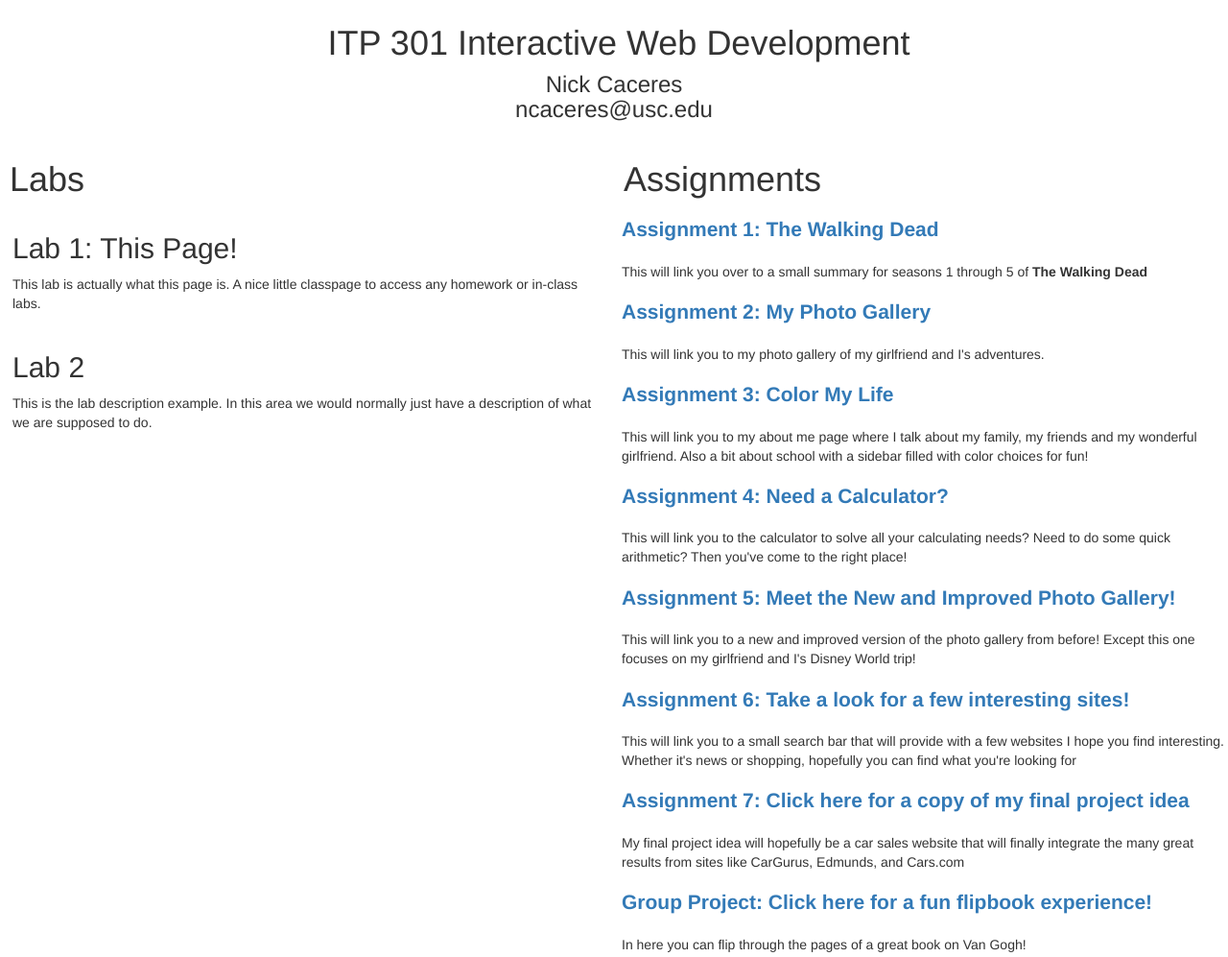
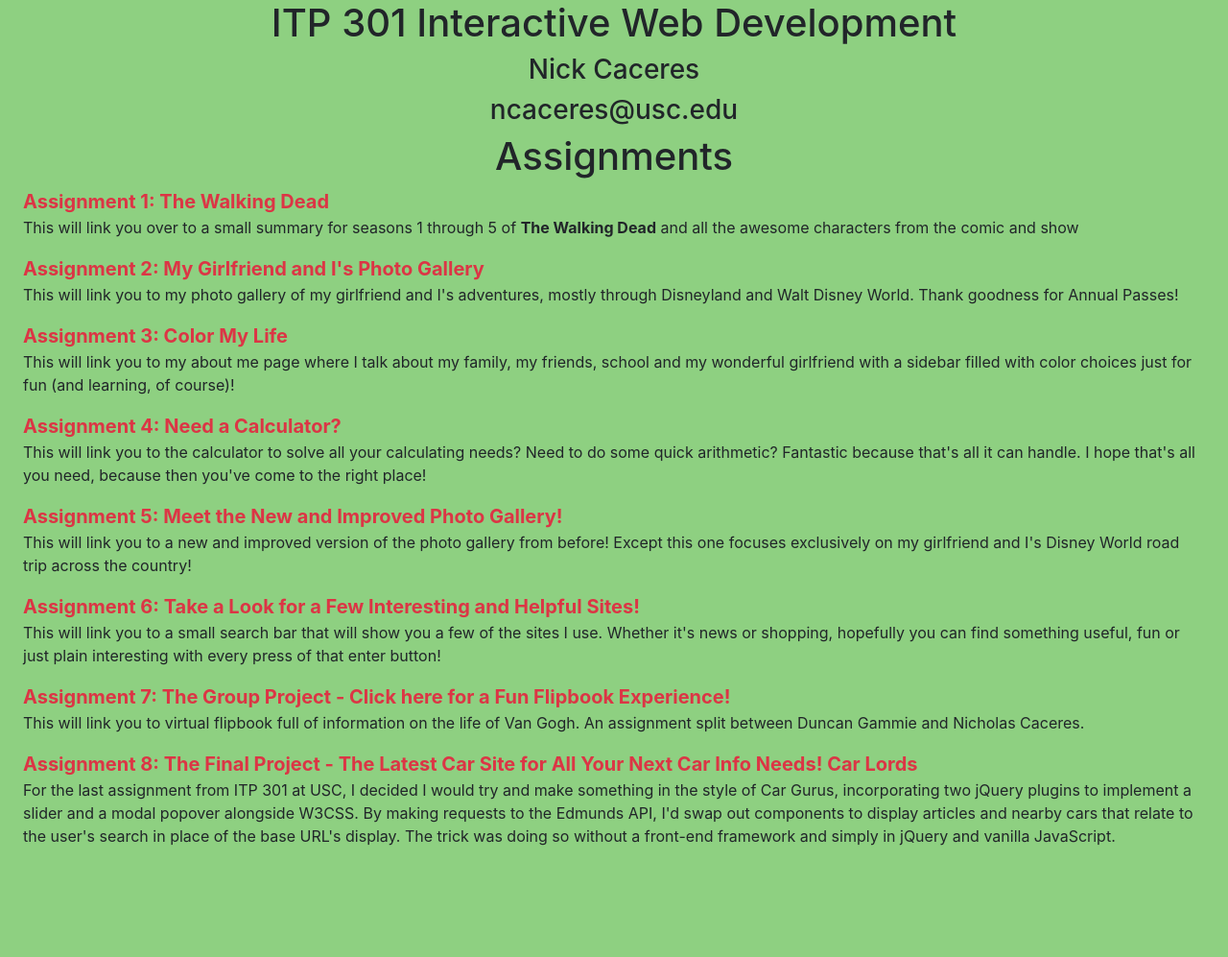
Before and after one commit to NLCaceres/usc-profile-site, a plain HTML site: page classpage.html in a window 1280 px wide. Shown: the top 997 px of the page at 96% size. After the commit the page ends 899 px from the top, so only its background shows below. Drawn offline with nearby package versions, Linux system fonts and the light colour scheme.

Commit message:
Added in Github Pages Links to each product and expanded a bit upon the descriptions. Updated some titles as well as some HTML/CSS pages.

```diff
--- a/classpage.html
+++ b/classpage.html
@@ -1,114 +1,210 @@
 <!DOCTYPE html>
 
-<html lang = "en-US">
+<html lang="en-US">
+  <head>
+    <meta charset="utf-8" />
+    <title>Nick Caceres</title>
+    <meta
+      name="viewport"
+      content="width=device-width, initial-scale=1 shrink-to-fit=no"
+    />
 
-	<head>
-		<meta charset=utf-8 />
-		<title> Nick Caceres </title>
     <link rel="stylesheet" type="text/css" href="styles/classpage.css" />
 
-		<meta name="viewport" content="width=device-width, initial-scale=1">
-  		<link rel="stylesheet" href="https://maxcdn.bootstrapcdn.com/bootstrap/3.3.7/css/bootstrap.min.css">
-  		<script src="https://ajax.googleapis.com/ajax/libs/jquery/3.2.0/jquery.min.js"></script>
-  		<script src="https://maxcdn.bootstrapcdn.com/bootstrap/3.3.7/js/bootstrap.min.js"></script>
+    <link
+      rel="stylesheet"
+      href="https://stackpath.bootstrapcdn.com/bootstrap/4.3.1/css/bootstrap.min.css"
+      integrity="sha384-ggOyR0iXCbMQv3Xipma34MD+dH/1fQ784/j6cY/iJTQUOhcWr7x9JvoRxT2MZw1T"
+      crossorigin="anonymous"
+    />
   </head>
 
   <body>
+    <div id="top-section">
+      <h1 id="course-title" class="text-center">
+        ITP 301 Interactive Web Development
+      </h1>
 
-		<div id="top-section">
+      <h3 id="my-name" class="text-center">Nick Caceres</h3>
 
-			<h1 id="course-title">ITP 301 Interactive Web Development </h1>
-
-			<h3 id="my-name"> Nick Caceres </h3>
-
-			<h3 id="my-email"> ncaceres@usc.edu </h3>
-
+      <h3 id="my-email" class="text-center">ncaceres@usc.edu</h3>
     </div>
 
-		<div id="container-for-work" >
-			<div id="labs-column" >
-				<h1 id="labs-title"> Labs </h1>
+    <div id="container-for-work">
+      <!-- <div id="labs-column">
+        <h1 id="labs-title">Labs</h1>
         <div class="labs-block">
-
-					<h2 class="lab-name"> Lab 1: This Page! </h2>
-					<p class = "lab-description"> This lab is actually what this page is. A nice little classpage to access any homework or in-class labs.
+          <h2 class="lab-name">Lab 1: This Page!</h2>
+          <p class="lab-description">
+            This lab is actually what this page is. A nice little classpage to
+            access any homework or in-class labs.
           </p>
-
         </div>
         <div class="labs-block">
+          <h2 class="lab-name">Lab 2</h2>
+          <p class="lab-description">
+            This is the lab description example. In this area we would normally
+            just have a description of what we are supposed to do.
+          </p>
+        </div>
+      </div> -->
 
-					<h2 class="lab-name"> Lab 2 </h2>
-					<p class = "lab-description"> This is the lab description example. In this area we would normally just have a description of what we are supposed to do.
+      <div id="assignments-column">
+        <h1 id="assignments-title" class="text-center">Assignments</h1>
+        <div class="assignment-block mx-4">
+          <a
+            href="https://nlcaceres.github.io/WD-show-fanpage"
+            class="assignment-name text-danger"
+          >
+            Assignment 1: The Walking Dead
+          </a>
+          <p class="assignment-description">
+            This will link you over to a small summary for seasons 1 through 5
+            of <strong>The Walking Dead</strong> and all the awesome characters
+            from the comic and show
           </p>
-
         </div>
+        <div class="assignment-block mx-4">
+          <a
+            href="https://nlcaceres.github.io/jQuery-gallery"
+            class="assignment-name text-danger"
+          >
+            Assignment 2: My Girlfriend and I's Photo Gallery
+          </a>
+          <p class="assignment-description">
+            This will link you to my photo gallery of my girlfriend and I's
+            adventures, mostly through Disneyland and Walt Disney World. Thank
+            goodness for Annual Passes!
+          </p>
         </div>
-
-			<div id="assignments-column" >
-				<h1 id="assignments-title"> Assignments </h1>
-				<div class="assignment-block">
-
-					<a href="Walking-Dead.html" class="assignment-name"> Assignment 1: The Walking Dead </a>
-					<p class="assignment-description"> This will link you over to a small summary for seasons 1 through 5 of <strong>The Walking Dead</strong></p>
-
+        <div class="assignment-block mx-4">
+          <a
+            href="https://nlcaceres.github.io/js-color-control"
+            class="assignment-name text-danger"
+          >
+            Assignment 3: Color My Life
+          </a>
+          <p class="assignment-description">
+            This will link you to my about me page where I talk about my family,
+            my friends, school and my wonderful girlfriend with a sidebar filled
+            with color choices just for fun (and learning, of course)!
+          </p>
         </div>
-				<div class="assignment-block">
-
-					<a href="jQuery Photo Gallery.html" class="assignment-name"> Assignment 2: My Photo Gallery </a>
-					<p class="assignment-description"> This will link you to my photo gallery of my girlfriend and I's adventures.</p>
-
+        <div class="assignment-block mx-4">
+          <a
+            href="https://nlcaceres.github.io/calculator-webApp/"
+            class="assignment-name text-danger"
+          >
+            Assignment 4: Need a Calculator?
+          </a>
+          <p class="assignment-description">
+            This will link you to the calculator to solve all your calculating
+            needs? Need to do some quick arithmetic? Fantastic because that's
+            all it can handle. I hope that's all you need, because then you've
+            come to the right place!
+          </p>
         </div>
-				<div class="assignment-block">
-
-					<a href="Javascript Color Setter.html" class="assignment-name"> Assignment 3: Color My Life </a>
-					<p class="assignment-description"> This will link you to my about me page where I talk about my family, my friends and my wonderful girlfriend. Also a bit about school with a sidebar filled with color choices for fun!</p>
-
+        <div class="assignment-block mx-4">
+          <a
+            href="https://nlcaceres.github.io/js-gallery"
+            class="assignment-name text-danger"
+          >
+            Assignment 5: Meet the New and Improved Photo Gallery!</a
+          >
+          <p class="assignment-description">
+            This will link you to a new and improved version of the photo
+            gallery from before! Except this one focuses exclusively on my
+            girlfriend and I's Disney World road trip across the country!
+          </p>
         </div>
-				<div class="assignment-block">
-
-					<a href="js_calculator.html" class="assignment-name"> Assignment 4: Need a Calculator? </a>
-					<p class="assignment-description"> This will link you to the calculator to solve all your calculating needs? Need to do some quick arithmetic? Then you've come to the right place!</p>
-
+        <div class="assignment-block mx-4">
+          <a
+            href="https://nlcaceres.github.io/bookmark-search"
+            class="assignment-name text-danger"
+          >
+            Assignment 6: Take a Look for a Few Interesting and Helpful
+            Sites!</a
+          >
+          <p class="assignment-description">
+            This will link you to a small search bar that will show you a few of
+            the sites I use. Whether it's news or shopping, hopefully you can
+            find something useful, fun or just plain interesting with every
+            press of that enter button!
+          </p>
         </div>
-				<div class="assignment-block">
-
-					<a href="Javascript Photo Gallery.html" class="assignment-name"> Assignment 5: Meet the New and Improved Photo Gallery!</a>
-					<p class="assignment-description"> This will link you to a new and improved version of the photo gallery from before! Except this one focuses on my girlfriend and I's Disney World trip!</p>
-
+        <!-- <div class="assignment-block mx-4">
+          <a
+            href="Final Project ProposalPDF.pdf"
+            class="assignment-name text-danger"
+          >
+            Assignment 7: Click here for a copy of my final project idea
+          </a>
+          <p class="assignment-description">
+            My final project idea will hopefully be a car sales website that
+            will finally integrate the many great results from sites like
+            CarGurus, Edmunds, and Cars.com
+          </p>
+        </div> -->
+        <div class="assignment-block mx-4">
+          <a
+            href="http://scf.usc.edu/~dgammie/itp301/groupfinalprojectversion2.html"
+            class="assignment-name text-danger"
+          >
+            Assignment 7: The Group Project - Click here for a Fun Flipbook
+            Experience!
+          </a>
+          <p class="assignment-description">
+            This will link you to virtual flipbook full of information on the
+            life of Van Gogh. An assignment split between Duncan Gammie and
+            Nicholas Caceres.
+          </p>
         </div>
-				<div class="assignment-block">
-
-					<a href="BookmarkURL.html" class="assignment-name"> Assignment 6: Take a look for a few interesting sites!</a>
-					<p class="assignment-description"> This will link you to a small search bar that will provide with a few websites I hope you find interesting. Whether it's news or shopping, hopefully you can find what you're looking for</p>
-
-				</div>
-				<div class="assignment-block">
-
-					<a href="Final Project ProposalPDF.pdf" class="assignment-name"> Assignment 7: Click here for a copy of my final project idea
+        <!-- <div class="assignment-block mx-4">
+          <a href="README.txt" class="assignment-name text-danger">
+            Group Project Read Me: Click here for a copy of Duncan and my group
+            project read me file!
           </a>
-					<p class="assignment-description"> My final project idea will hopefully be a car sales website that will finally integrate the many great results from sites like CarGurus, Edmunds, and Cars.com</p>
-				</div>
-				<div class="assignment-block">
-
-					<a href="http://scf.usc.edu/~dgammie/itp301/groupfinalprojectversion2.html" class="assignment-name"> Group Project: Click here for a fun flipbook experience!
+          <p class="assignment-description">
+            Quick description of how we made a little magazine of magazine and
+            books with Turn JS and Google Books API
+          </p>
+        </div> -->
+        <div class="assignment-block mx-4">
+          <a
+            href="https://nlcaceres.github.io/carSearch-Site"
+            class="assignment-name text-danger"
+          >
+            Assignment 8: The Final Project - The Latest Car Site for All Your
+            Next Car Info Needs! Car Lords
           </a>
-					<p class="assignment-description"> In here you can flip through the pages of a great book on Van Gogh!</p>
-				</div>
-				<div class="assignment-block">
-
-					<a href="README.txt" class="assignment-name"> Group Project Read Me: Click here for a copy of Duncan and my group project read me file!
-					</a>
-					<p class="assignment-description"> Quick description of how we made a little magazine of magazine and books with Turn JS and Google Books API</p>
-				</div>
-				<div class="assignment-block">
-
-					<a href="CarWebsite.html" class="assignment-name"> Assignment 8
-					</a>
-					<p class="assignment-description">Testing! Testing! 1! 2! 3!</p>
+          <p class="assignment-description">
+            For the last assignment from ITP 301 at USC, I decided I would try
+            and make something in the style of Car Gurus, incorporating two
+            jQuery plugins to implement a slider and a modal popover alongside
+            W3CSS. By making requests to the Edmunds API, I'd swap out
+            components to display articles and nearby cars that relate to the
+            user's search in place of the base URL's display. The trick was
+            doing so without a front-end framework and simply in jQuery and
+            vanilla JavaScript.
+          </p>
         </div>
       </div>
     </div>
 
+    <script
+      src="https://code.jquery.com/jquery-3.4.1.slim.min.js"
+      integrity="sha256-CSXorXvZcTkaix6Yvo6HppcZGetbYMGWSFlBw8HfCJo="
+      crossorigin="anonymous"
+    ></script>
+    <script
+      src="https://cdnjs.cloudflare.com/ajax/libs/popper.js/1.14.7/umd/popper.min.js"
+      integrity="sha384-UO2eT0CpHqdSJQ6hJty5KVphtPhzWj9WO1clHTMGa3JDZwrnQq4sF86dIHNDz0W1"
+      crossorigin="anonymous"
+    ></script>
+    <script
+      src="https://stackpath.bootstrapcdn.com/bootstrap/4.3.1/js/bootstrap.min.js"
+      integrity="sha384-JjSmVgyd0p3pXB1rRibZUAYoIIy6OrQ6VrjIEaFf/nJGzIxFDsf4x0xIM+B07jRM"
+      crossorigin="anonymous"
+    ></script>
   </body>
-
 </html>
--- a/styles/classpage.css
+++ b/styles/classpage.css
@@ -1,69 +1,7 @@
-body{background-color:#8ED081;}
-
-#top-section {
-    height: 20%;
-    width: 100%;
-    text-align:center;
-    padding-top: 5px;
-    padding-bottom: 20px;
-}
-
-h1 {
-    margin: auto;
-    font-size: xx-large;
-    padding-left: 10px;
-}
-
-#my-name {
-    margin: auto;
-
-}
-
-#my-email {
-    margin: auto;
-
-}
-
-#container-for-work {
-    width: 100%;
-    height: 80%;
-}
-
-#labs-column {
-    width: 50%;
-    float: left;
-}
-#assignments-column {
-    width: 50%;
-    float: right;
-}
-div.labs-block {
-    padding: 5px;
-}
-div.assignments-block {
-    padding: 5px;
-}
-h2.lab-name {
-    padding-left: 8px;
-}
-p.lab-description {
-    padding-top:1px;
-    padding-left:8px;
+body {
+  background-color: #8ed081 !important;
 }
 .assignment-name {
-    padding-left:8px;
-    display: block;
-    font-size: 1.5em;
-    margin-top: 0.83em;
-    margin-bottom: 0.83em;
-    margin-left: 0;
-    margin-right: 0;
-    font-weight: bold;
+  font-size: 1.25em;
+  font-weight: bold;
 }
-a {
-    color:red;
-}
-p.assignment-description {
-    padding-top:1px;
-    padding-left:8px;
-}
```
Lines whose indentation alone changed are shown as unchanged.
